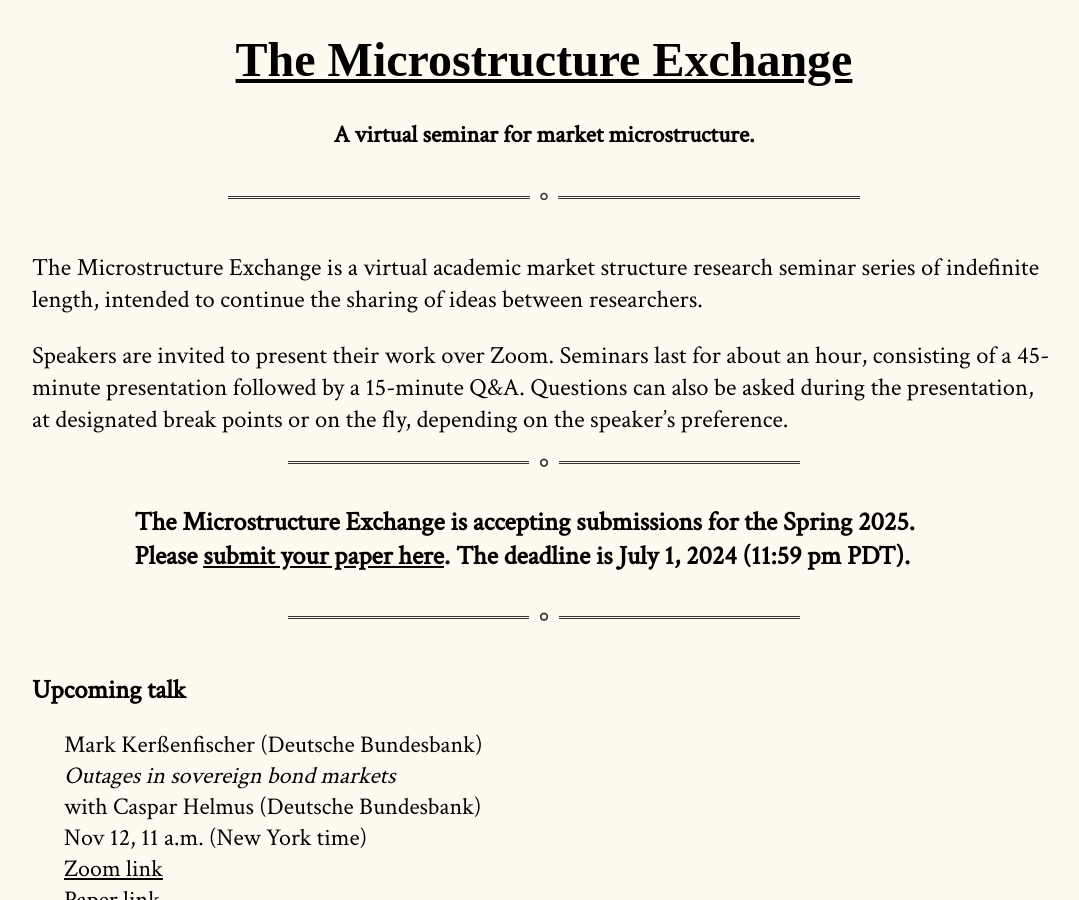
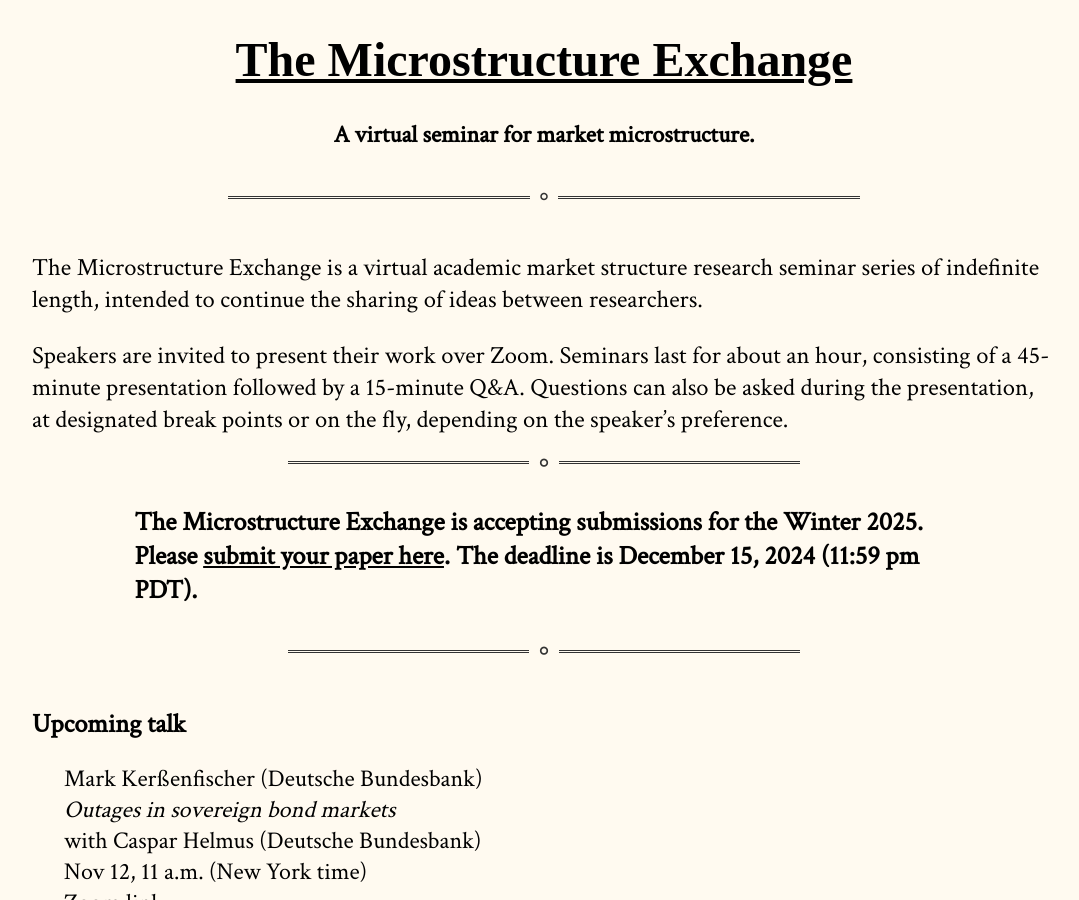
Before and after one commit to cpfiffer/microstructure.exchange, a Jekyll site: the page built from index.md, in a window 1280 px wide and 900 px high. Shown: the whole window, without its empty margins (96-1175 px from the left). Built offline with Jekyll 4.4.1, drawn with Linux system fonts in a browser that asks for light colours; some web fonts are replaced.

Commit message:
Update index.md

```diff
--- a/index.md
+++ b/index.md
@@ -9,9 +9,9 @@ Speakers are invited to present their work over Zoom. Seminars last for about an
 <hr>
 
 <div class="cfp">
-The Microstructure Exchange is accepting submissions for the Spring 2025. <br>
+The Microstructure Exchange is accepting submissions for the Winter 2025. <br>
 
-Please <a href="https://www.research.net/r/TME-Winter-2025">submit your paper here</a>. The deadline is July 1, 2024  (11:59 pm PDT).<br>
+Please <a href="https://www.research.net/r/TME-Winter-2025">submit your paper here</a>. The deadline is December 15, 2024  (11:59 pm PDT).<br>
 <br>
 </div>
 
```
